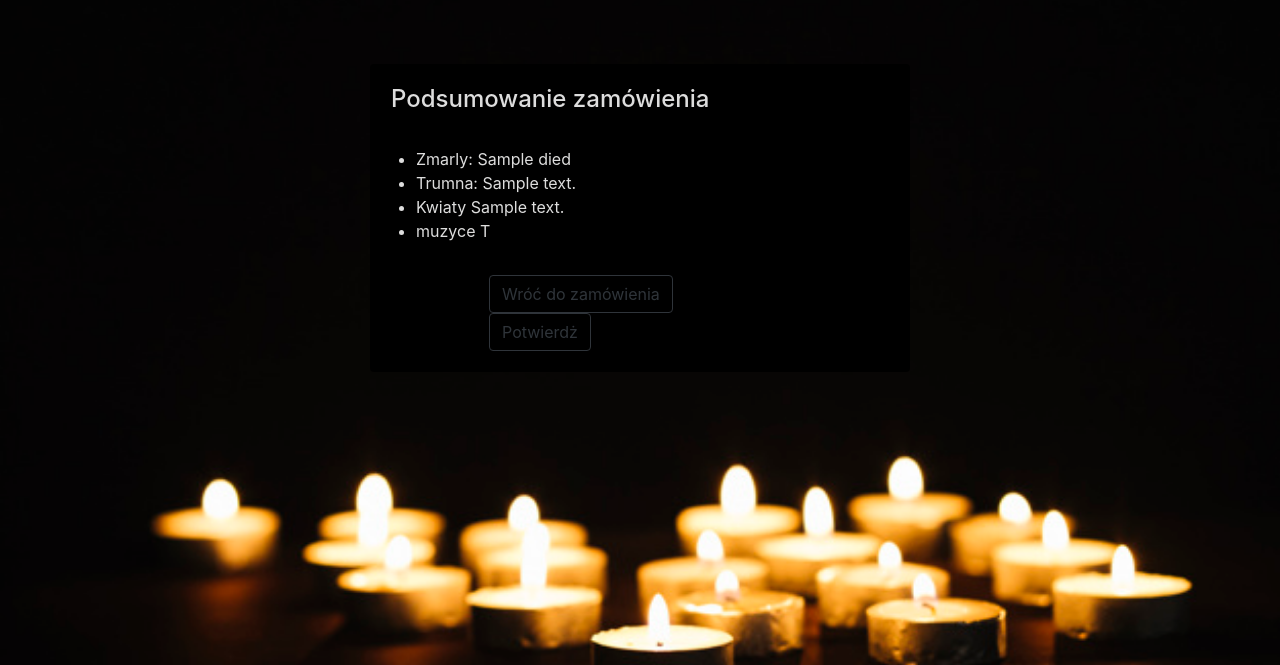
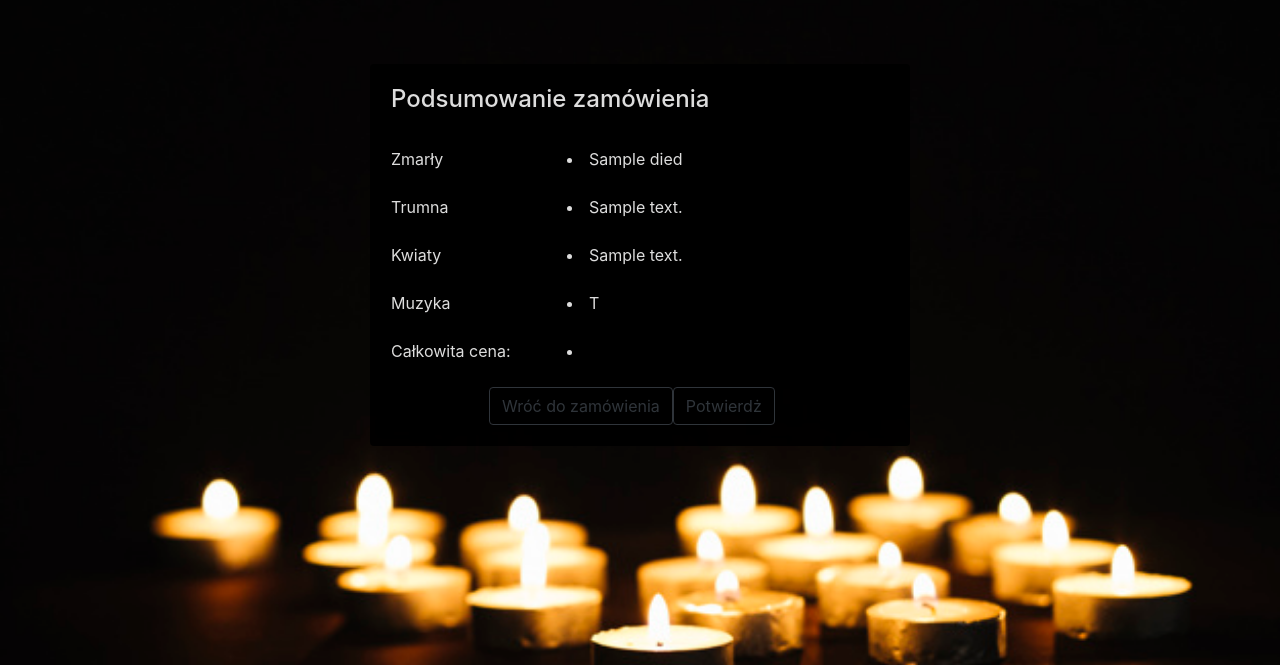
Before and after one commit to Alice198/Zastosowanie-informatyki-w-gospodarstwie, a Django app: a page that uses templates/submit_order_summary.html in a window 1280 px wide. Shown: the part 56-721 px from the top of the page. Run offline with Django 3.2, Linux system fonts and the light colour scheme; a user stored in the database is signed in; tables that the repository leaves empty hold one stand-in row (values such as "Sample post"); some libraries are stand-ins or nearby versions.

Commit message:
View - summary

```diff
--- a/templates/submit_order_summary.html
+++ b/templates/submit_order_summary.html
@@ -20,15 +20,48 @@
                         <div class="row-md-6">
                             <form>
                                 <div class="form-group row">
-                                    <ul>
-                                        <li>Zmarly: {{ died.name }}</li>
-                                        <li>Trumna: {{ coffin.description }} </li>
-                                        <li>Kwiaty {{ flowers.description }}</li>
-                                        <li>muzyce {{ music.msc_type }}</li>
-                                    </ul>
+                                    <div class="col-4">
+                                        <label for="">Zmarły</label>
+                                    </div>
+                                    <div class="col-8">
+                                      <span class="died"><li>{{ died.name }}</li></span>
+                                    </div>
+                                </div>
+                                <div class="form-group row">
+                                    <div class="col-4">
+                                        <label for="">Trumna</label>
+                                    </div>
+                                    <div class="col-8">
+                                      <span class="coffin"><li>{{ coffin.description }}</li></span>
+                                    </div>
+                                </div>
+                                <div class="form-group row">
+                                    <div class="col-4">
+                                        <label for="">Kwiaty</label>
+                                    </div>
+                                    <div class="col-8">
+                                      <span class="flowers"><li>{{ flowers.description }}</li></span>
+                                    </div>
+                                </div>
+                                <div class="form-group row">
+                                    <div class="col-4">
+                                        <label for="">Muzyka</label>
+                                    </div>
+                                    <div class="col-8">
+                                      <span class="flowers"><li>{{ music.msc_type }}</li></span>
+                                    </div>
+                                </div>
+
+                                <div class="form-group row">
+                                    <div class="col-4">
+                                        <label for="">Całkowita cena:</label>
+                                    </div>
+                                    <div class="col-8">
+                                      <span class="all_price"><li></li></span>
+                                    </div>
                                 </div>
                             </form>
-                          <div class="offset-2 col-8">
+                          <div class="form- row offset-2 col-8">
                               <a href="{% url 'Submit order music' %}"  class="btn btn-outline-dark" role="button" aria-disabled="true">Wróć do zamówienia</a>
                               <form action="{% url 'Summary submit order' %}" method="post">
                                   {% csrf_token %}
```
Also changed, not shown: templates/registration.html (+1 -10 lines), templates/your_order.html (+32 -1 lines).
